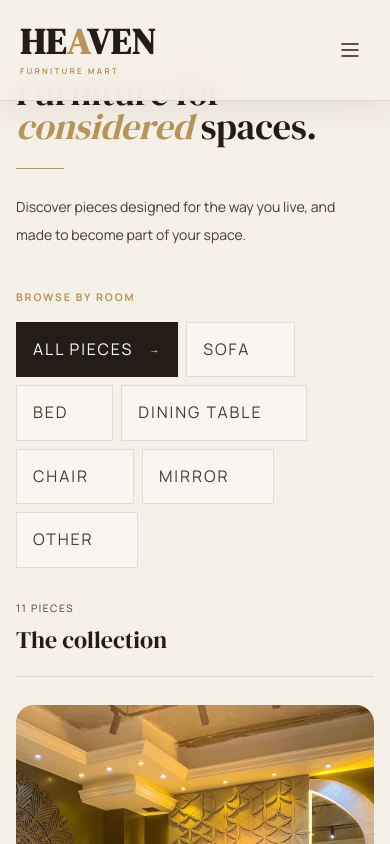
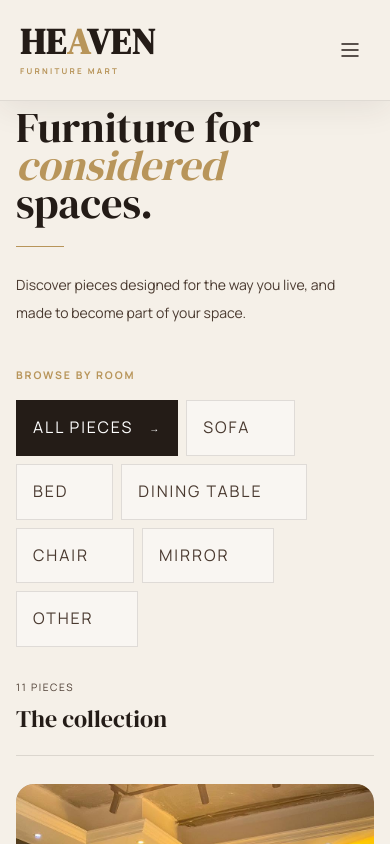
Before and after one commit to sayedcraft/Heaven_Furniture_Mart, a Next.js app: page /products in a window 390 px wide. Shown: the top 844 px of the page. Built offline with nearby package versions, Linux system fonts and the light colour scheme.

Commit message:
fixed error

```diff
--- a/src/app/about/page.jsx
+++ b/src/app/about/page.jsx
@@ -25,7 +25,7 @@ export default function About() {
       <section className="px-5 pb-20 pt-36 sm:px-8 sm:pb-28 sm:pt-44 lg:px-12 lg:pb-36">
         <div className="mx-auto max-w-[1400px]">
           <Reveal className="max-w-4xl">
-            <p className="eyebrow">The Heaven approach</p>
+
             <h1 className="serif mt-5 text-5xl leading-[0.92] text-[var(--deep-brown)] sm:text-6xl lg:text-7xl">
               Furniture with a sense of{" "}
               <em className="font-normal text-[var(--brass)]">belonging.</em>
--- a/src/app/products/page.jsx
+++ b/src/app/products/page.jsx
@@ -1,3 +1,4 @@
+
 import ProductCatalog from "@/components/ui/ProductCatalog";
 
 export const metadata = {
@@ -7,20 +8,27 @@ export const metadata = {
 
 export default function Products() {
   return (
-    <main className="bg-[var(--ivory)] px-4 pb-16 pt-16 sm:px-6 sm:pt-24 md:px-8 lg:px-12 lg:pb-20 lg:pt-28">
+    <main className="bg-[var(--ivory)] px-4 pb-16 pt-24 sm:px-6 sm:pt-24 md:px-8 lg:px-12 lg:pb-20 lg:pt-28">
       <div className="mx-auto w-full max-w-[1400px]">
         <header className="mb-10 max-w-3xl sm:mb-14 lg:mb-20">
-          <h1 className="serif mt-3 text-4xl leading-[0.94] text-[var(--deep-brown)] sm:text-5xl md:text-6xl lg:text-7xl">
+          <h1 className="serif mt-3 text-[2.65rem] leading-[0.9] text-[var(--deep-brown)] sm:text-5xl md:text-6xl lg:text-7xl">
             Furniture for{" "}
-            <em className="font-normal text-[var(--brass)]">considered</em>{" "}
+            <span className="block sm:inline">
+              <em className="font-normal text-[var(--brass)]">
+                considered
+              </em>
+            </span>{" "}
             spaces.
           </h1>
+
           <span className="mt-6 block h-px w-12 bg-[var(--brass)] sm:mt-7 sm:w-14" />
+
           <p className="mt-6 max-w-md text-sm leading-7 text-[var(--brown)] sm:mt-7">
             Discover pieces designed for the way you live, and made to become
             part of your space.
           </p>
         </header>
+
         <ProductCatalog />
       </div>
     </main>
--- a/src/app/showroom/page.jsx
+++ b/src/app/showroom/page.jsx
@@ -16,7 +16,7 @@ export default function Showroom() {
       <section className="px-5 pb-20 pt-36 sm:px-8 sm:pb-28 sm:pt-44 lg:px-12 lg:pb-36">
         <div className="mx-auto max-w-[1400px]">
           <Reveal className="max-w-5xl">
-            <p className="eyebrow">Chattogram · In person</p>
+
             <h1 className="serif mt-5 text-5xl leading-[0.92] text-[var(--deep-brown)] sm:text-6xl lg:text-7xl">
               Visit our{" "}
               <em className="font-normal text-[var(--brass)]">showroom.</em>
```
